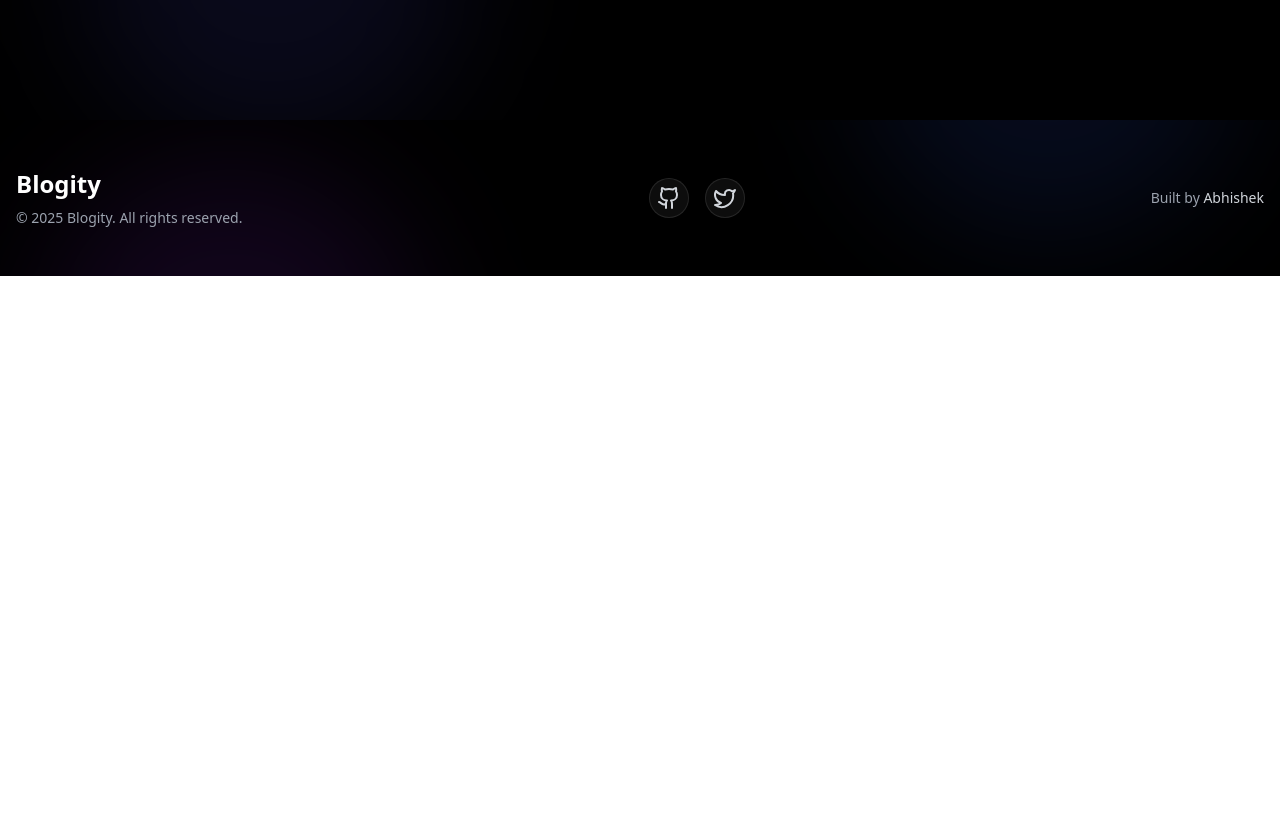
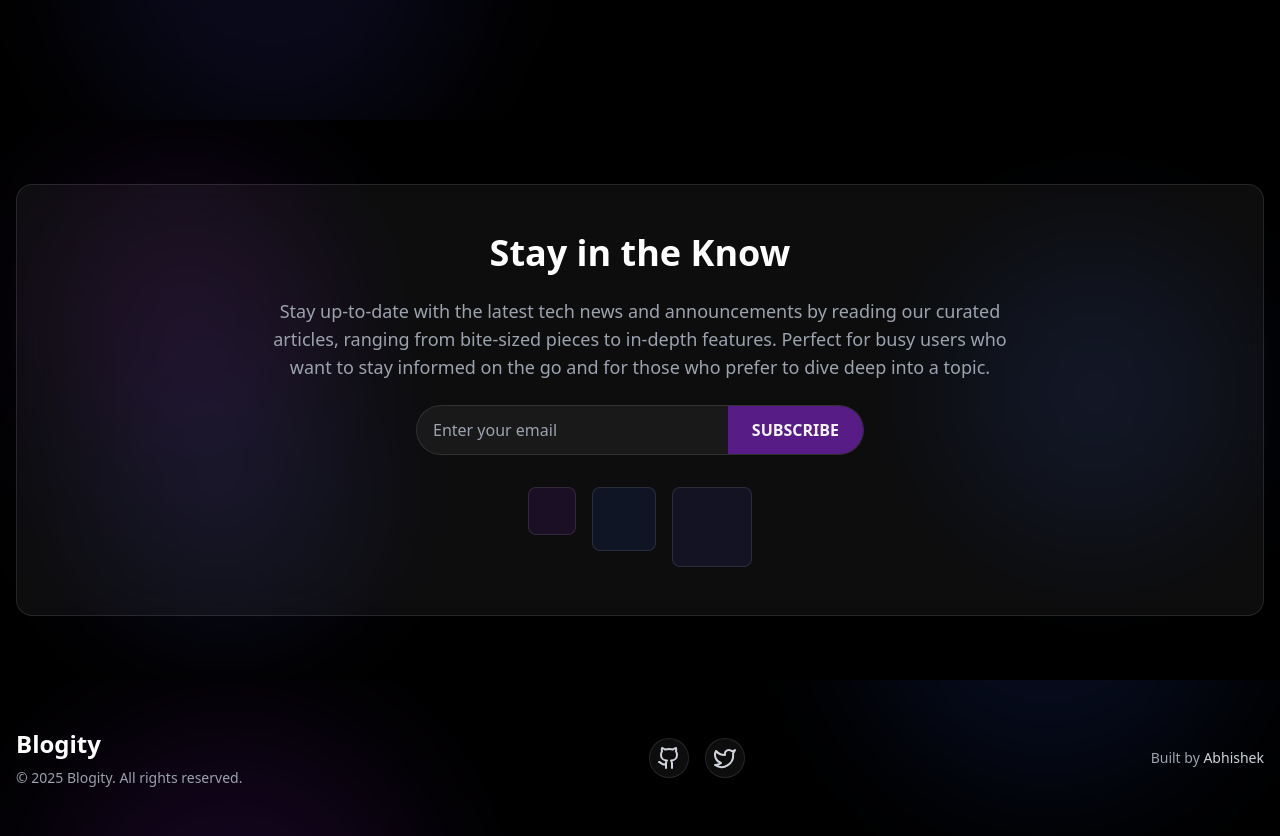
Before and after one commit to misanthropic-codes/blogity, a Next.js app: page / in a window 1280 px wide. Shown: the part 1560-2396 px from the top of the page. Before the commit the page ends 1836 px from the top, so only its background shows below. Built offline with nearby package versions, Linux system fonts and the light colour scheme; no server answers; the database is empty.

Commit message:
newsletter subscribe feature

```diff
--- /dev/null
+++ b/app/api/beehiiv/route.ts
@@ -0,0 +1,31 @@
+export async function POST(request: Request) {
+  const beehiivURL =
+    process.env.NODE_ENV === "production"
+      ? "https://api.beehiiv.com/v1"
+      : "https://stoplight.io/mocks/beehiiv/v1/104190750";
+
+  const apiKey = process.env.BEEHIV_API_KEY;
+  if (!apiKey) {
+    return new Response("BEEHIV_API_KEY not set", { status: 500 });
+  }
+
+  const { email } = await request.json();
+  if (!email) {
+    return new Response("email not set", { status: 400 });
+  }
+
+  const res = await fetch(
+    `${beehiivURL}/publications/${process.env.BEEHIV_PUBLICATION_ID}/subscriptions`,
+    {
+      method: "POST",
+      headers: {
+        "Content-Type": "application/json",
+        Accept: "application/json",
+        Authorization: `Bearer ${apiKey}`,
+      },
+      body: JSON.stringify({ email }),
+    }
+  );
+  const data = await res.json();
+  return Response.json({ data }, { status: 200 });
+}
--- /dev/null
+++ b/app/home/CalloutSection.tsx
@@ -0,0 +1,45 @@
+import React from "react";
+import NewsletterSubscribe from "./NewsletterSubscribe";
+
+const CalloutSection = () => {
+  return (
+    <div className="relative min-h-[60vh] bg-black overflow-hidden">
+      {/* Background effects */}
+      <div className="absolute inset-0">
+        <div className="absolute top-10 left-10 w-72 h-72 bg-purple-900/20 rounded-full mix-blend-screen filter blur-3xl" />
+        <div className="absolute top-32 right-10 w-72 h-72 bg-blue-900/20 rounded-full mix-blend-screen filter blur-3xl" />
+        <div className="absolute bottom-10 left-20 w-72 h-72 bg-indigo-900/20 rounded-full mix-blend-screen filter blur-3xl" />
+      </div>
+
+      {/* Content */}
+      <div className="relative z-10 container mx-auto px-4 py-16">
+        <div className="backdrop-blur-xl bg-white/5 rounded-2xl p-8 md:p-12 border border-white/10">
+          <div className="grid grid-cols-1 md:grid-cols-12 gap-8">
+            {/* Text Content */}
+            <div className="col-span-12 text-center space-y-6">
+              <h2 className="text-3xl sm:text-4xl font-bold text-white">
+                Stay in the Know
+              </h2>
+              <p className="text-gray-400 text-lg max-w-3xl mx-auto">
+                Stay up-to-date with the latest tech news and announcements by
+                reading our curated articles, ranging from bite-sized pieces to
+                in-depth features. Perfect for busy users who want to stay
+                informed on the go and for those who prefer to dive deep into a
+                topic.
+              </p>
+              <NewsletterSubscribe />
+            </div>
+          </div>
+          <div className="mt-8 flex justify-center space-x-4">
+            {/* Decorative Elements */}
+            <div className="w-12 h-12 bg-purple-900/20 rounded-lg border border-white/10"></div>
+            <div className="w-16 h-16 bg-blue-900/20 rounded-lg border border-white/10"></div>
+            <div className="w-20 h-20 bg-indigo-900/20 rounded-lg border border-white/10"></div>
+          </div>
+        </div>
+      </div>
+    </div>
+  );
+};
+
+export default CalloutSection;
--- /dev/null
+++ b/app/home/NewsletterSubscribe.tsx
@@ -0,0 +1,60 @@
+"use client";
+import React, { useState } from "react";
+
+type Props = {};
+
+const NewsletterSubscribe = (props: Props) => {
+  const [subscribed, setSubscribed] = useState<boolean>(false);
+
+  async function create(formData: FormData) {
+    const email = formData.get("email");
+    await fetch("/api/beehiiv", {
+      method: "POST",
+      body: JSON.stringify({ email }),
+      headers: {
+        "Content-Type": "application/json",
+      },
+    })
+      .then((res) => res.json())
+      .then((data) => {
+        console.log(data);
+        if (data) {
+          setSubscribed(true);
+        }
+      })
+      .catch((err) => console.log(err));
+  }
+
+  if (subscribed)
+    return (
+      <div className="flex flex-col mt-4 text-white">
+        <h2 className="text-2xl font-bold">Thank you for subscribing!</h2>
+        <p className="text-gray-400">
+          You&apos;ll receive the latest tech news and announcements in your
+          inbox.
+        </p>
+      </div>
+    );
+
+  return (
+    <form action={create} className="mt-6 flex flex-col items-center">
+      <div className="flex items-center w-full max-w-md bg-white/5 rounded-full border border-white/10 overflow-hidden">
+        <input
+          type="email"
+          name="email"
+          id="email"
+          placeholder="Enter your email"
+          className="flex-1 py-3 px-4 text-gray-200 bg-transparent placeholder-gray-400 focus:outline-none"
+        />
+        <button
+          className="py-3 px-6 font-semibold text-gray-100 bg-purple-900 hover:bg-purple-800 transition-all duration-300 uppercase"
+          type="submit"
+        >
+          Subscribe
+        </button>
+      </div>
+    </form>
+  );
+};
+
+export default NewsletterSubscribe;
--- a/app/page.tsx
+++ b/app/page.tsx
@@ -1,12 +1,15 @@
 import HeroSection from "./home/HeroSection";
 import Posts from "./home/Posts";
+import CalloutSection from "./home/CalloutSection";
 
 export default function Home() {
   return (
     <>
-      <HeroSection />
-
-      <Posts />
+      <div className="container">
+        <HeroSection />
+        <Posts />
+      </div>
+      <CalloutSection />
     </>
   );
 }
```
